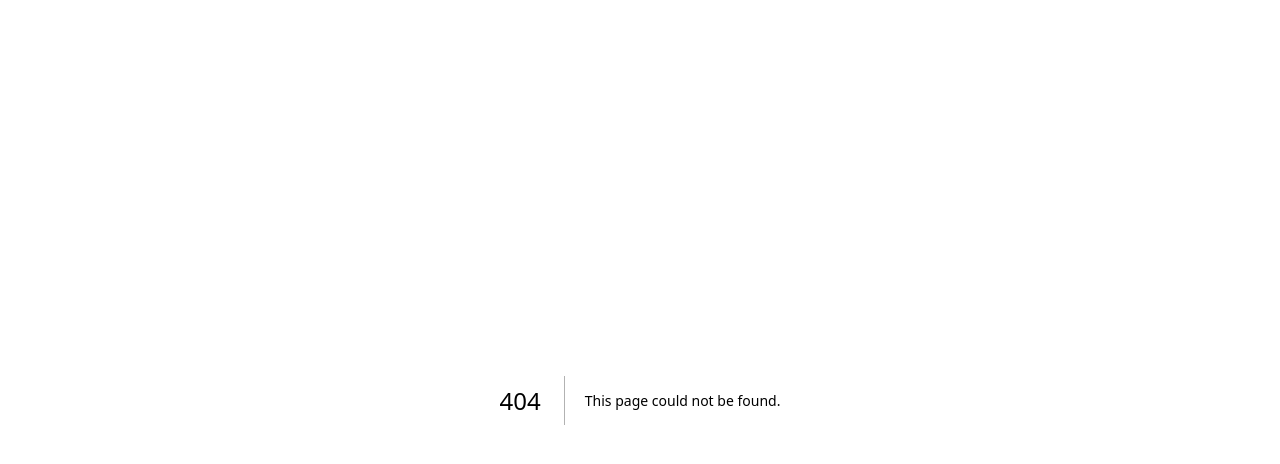
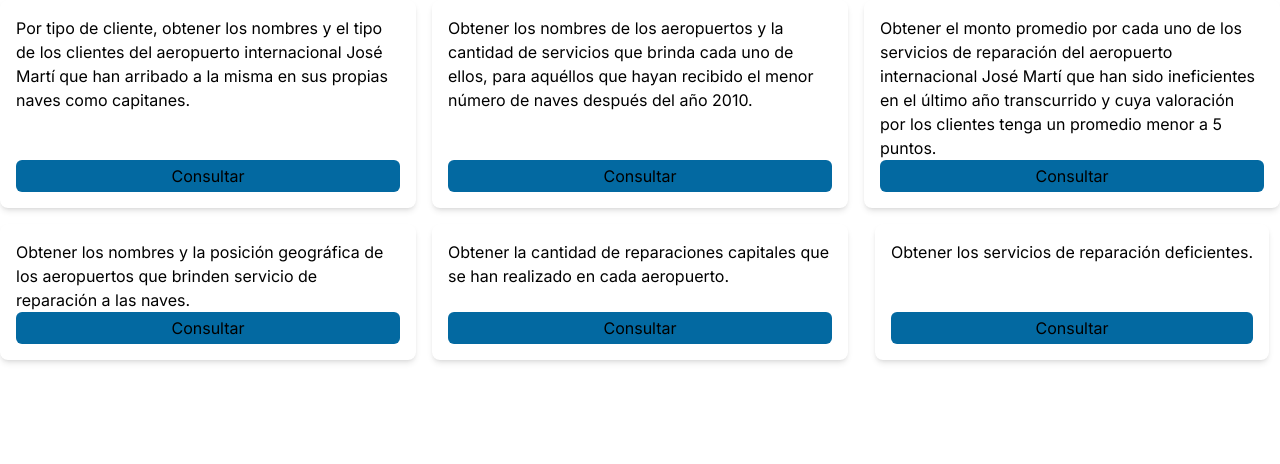
Before and after one commit to IS-BD-Team/airport-management, a Next.js app in the folder FrontEnd/: page /Home in a window 1280 px wide. Before the commit this address had no page. Shown: the top 464 px of the page. Built offline with nearby package versions, Linux system fonts and the light colour scheme.

Commit message:
feat/default queries

```diff
--- /dev/null
+++ b/FrontEnd/app/Home/components/QueryCard.tsx
@@ -0,0 +1,13 @@
+type QueryCardProps = {
+    text: string;
+}
+
+export default function QueryCard(props : QueryCardProps) {
+    return (
+        <div className="flex flex-col justify-between p-4 mx-auto space-y-4 bg-white shadow-md rounded-lg">
+            {props.text}
+
+            <button className="bg-sky-700 p-1 rounded-md">Consultar</button>
+        </div>
+    );
+}
--- /dev/null
+++ b/FrontEnd/app/Home/page.tsx
@@ -0,0 +1,14 @@
+import QueryCard from "./components/QueryCard";
+
+export default function Home() {
+    return (
+        <div className="grid grid-cols-3 w-full gap-4">
+            <QueryCard text="Por tipo de cliente, obtener los nombres y el tipo de los clientes del aeropuerto internacional José Martí que han arribado a la misma en sus propias naves como capitanes. " />
+            <QueryCard text="Obtener los nombres de los aeropuertos y la cantidad de servicios que brinda cada uno de ellos, para aquéllos que hayan recibido el menor número de naves después del año 2010. " />
+            <QueryCard text="Obtener el monto promedio por cada uno de los servicios de reparación del aeropuerto internacional José Martí que han sido ineficientes en el último año transcurrido y cuya valoración por los clientes tenga un promedio menor a 5 puntos." />
+            <QueryCard text="Obtener los nombres y la posición geográfica de los aeropuertos que brinden servicio de reparación a las naves." />
+            <QueryCard text="Obtener la cantidad de reparaciones capitales que se han realizado en cada aeropuerto." />
+            <QueryCard text="Obtener los servicios de reparación deficientes." />
+        </div>
+    );
+}
```
